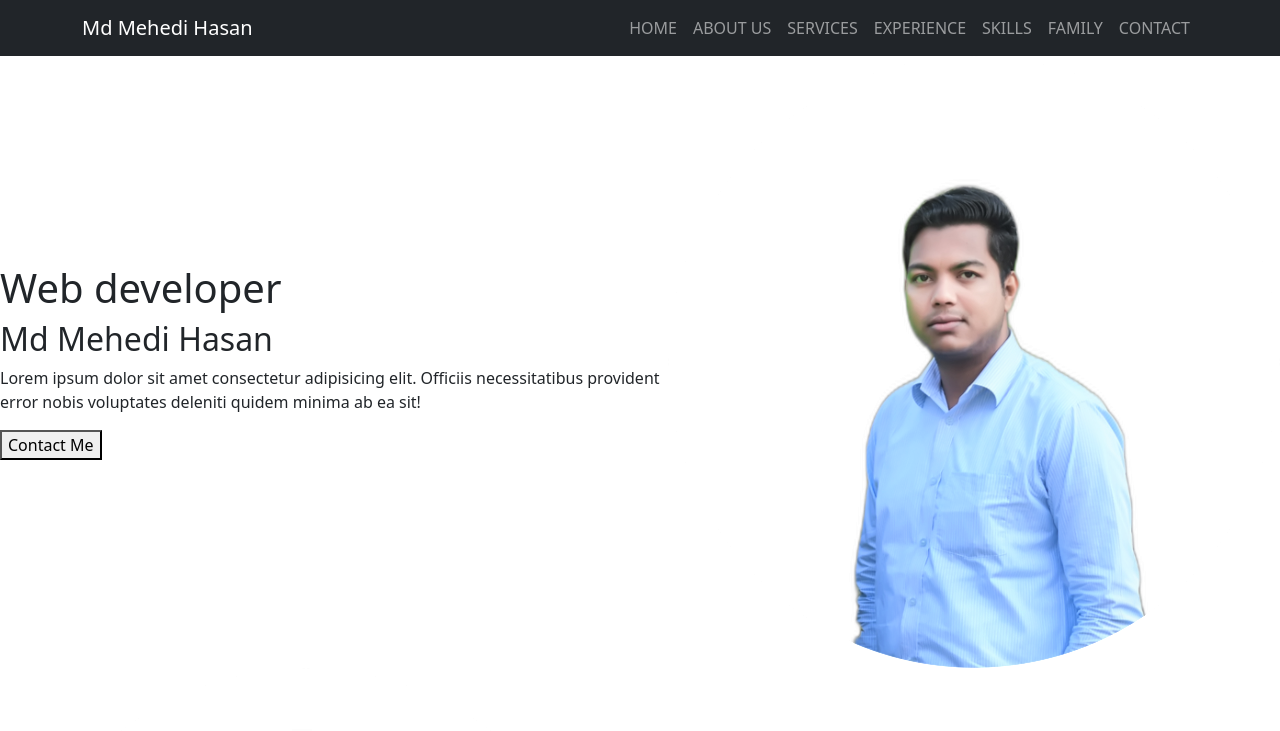
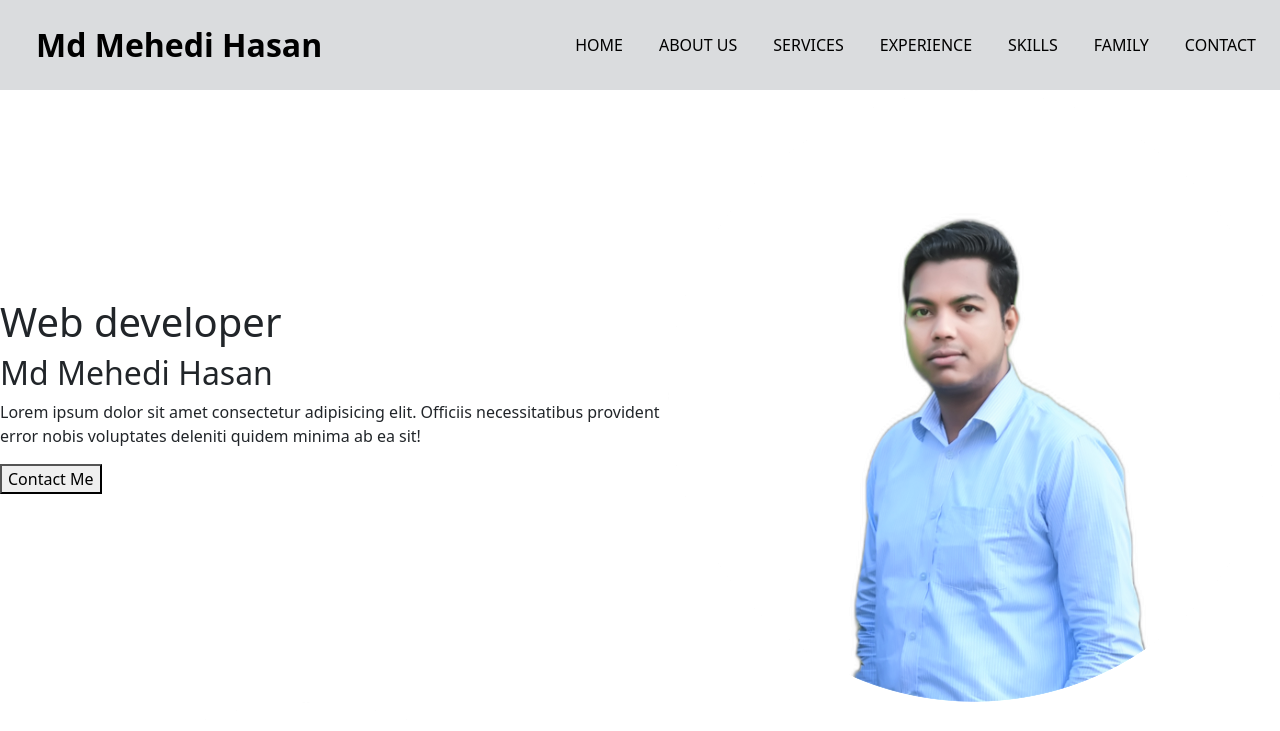
Before and after one commit to mdmehedihasan212/personal-portfolio-simple, a React (Create React App) app: page /about in a window 1280 px wide. Shown: the top 731 px of the page. Built offline with nearby package versions, Linux system fonts and the light colour scheme.

Commit message:
add header design

```diff
--- a/src/App.js
+++ b/src/App.js
@@ -1,39 +1,15 @@
-import { Route, Routes } from 'react-router-dom';
 import './App.css';
 import 'bootstrap/dist/css/bootstrap.min.css';
-import About from './Pages/About/About';
-import Contact from './Pages/Home/Contact/Contact';
-import NotFound from './Pages/Shared/NotFound/NotFound';
 import Footer from './Pages/Shared/Footer/Footer';
 import Header from './Pages/Shared/Header/Header';
-import Services from './Pages/Home/Services/Services';
-import Experience from './Pages/Home/Experience/Experience';
-import EducationSkills from './Pages/Home/EducationSkills/EducationSkills';
-import Family from './Pages/Home/Family/Family';
-import Introduction from './Pages/Home/Introduction/Introduction';
+import Home from './Pages/Home/Home/Home';
 
 function App() {
   return (
     <div>
-      <Header></Header>
-      <Introduction></Introduction>
-      <About></About>
-      <Services></Services>
-      <Experience></Experience>
-      <EducationSkills></EducationSkills>
-      <Family></Family>
-      <Contact></Contact>
-      {/* <Routes>
-        <Route path='/' element={<Introduction></Introduction>}></Route>
-        <Route path='/about' element={<About></About>}></Route>
-        <Route path='/services' element={<Services></Services>}></Route>
-        <Route path='/experience' element={<Experience></Experience>}></Route>
-        <Route path='/skills' element={<EducationSkills></EducationSkills>}></Route>
-        <Route path='/family' element={<Family></Family>}></Route>
-        <Route path='/contact' element={<Contact></Contact>}></Route>
-        <Route path='*' element={<NotFound></NotFound>}></Route>
-      </Routes> */}
-      <Footer></Footer>
+      <Header />
+      <Home />
+      <Footer />
     </div>
   );
 }
--- a/src/Pages/Home/Home/Home.js
+++ b/src/Pages/Home/Home/Home.js
@@ -1,4 +1,5 @@
 import React from 'react';
+import About from '../../About/About';
 import Contact from '../Contact/Contact';
 import EducationSkills from '../EducationSkills/EducationSkills';
 import Experience from '../Experience/Experience';
@@ -6,17 +7,18 @@ import Family from '../Family/Family';
 import Introduction from '../Introduction/Introduction';
 import Services from '../Services/Services';
 
+
 const Home = () => {
     return (
-        <>
-            {/* <Introduction></Introduction>
-            <Contact></Contact>
-            <Services></Services>
-            <Experience></Experience>
-            <EducationSkills></EducationSkills>
-            <Family></Family>
-            <Contact></Contact> */}
-        </>
+        <div>
+            <Introduction />
+            <About />
+            <Services />
+            <Experience />
+            <EducationSkills />
+            <Family />
+            <Contact />
+        </div>
     );
 };
 
--- /dev/null
+++ b/src/Pages/Shared/Header/Header.css
@@ -0,0 +1,4 @@
+.navbar a {
+    margin-left: 20px;
+    color: black !important;
+}
--- a/src/Pages/Shared/Header/Header.js
+++ b/src/Pages/Shared/Header/Header.js
@@ -1,16 +1,16 @@
 import React from 'react';
-import { Container, Nav, Navbar } from 'react-bootstrap';
+import { Nav, Navbar } from 'react-bootstrap';
+import './Header.css';
 
 
 const Header = () => {
     return (
         <>
-            <Navbar collapseOnSelect expand="lg" sticky='top' bg="dark" variant="dark">
-                <Container>
-                    <Navbar.Brand href="#home">Md Mehedi Hasan</Navbar.Brand>
+            <Navbar collapseOnSelect sticky='top' className='bg-secondary p-3 text-dark bg-opacity-25'>
+                <Navbar.Brand className='fw-bold fs-2' href="#home">Md Mehedi Hasan</Navbar.Brand>
                 <Navbar.Toggle aria-controls="responsive-navbar-nav" />
                 <Navbar.Collapse id="responsive-navbar-nav">
-                        <Nav className='ms-auto text-uppercase'>
+                    <Nav className='navbar ms-auto text-uppercase'>
                         <Nav.Link href='#home'>Home</Nav.Link>
                         <Nav.Link href="#aboutus">About Us</Nav.Link>
                         <Nav.Link href="#services">Services</Nav.Link>
@@ -20,7 +20,6 @@ const Header = () => {
                         <Nav.Link href="#contact">Contact</Nav.Link>
                     </Nav>
                 </Navbar.Collapse>
-                </Container>
             </Navbar>
         </>
     );
--- a/src/index.css
+++ b/src/index.css
@@ -1,10 +1,6 @@
 body {
   margin: 0;
-  font-family: -apple-system, BlinkMacSystemFont, 'Segoe UI', 'Roboto', 'Oxygen',
-    'Ubuntu', 'Cantarell', 'Fira Sans', 'Droid Sans', 'Helvetica Neue',
-    sans-serif;
-  -webkit-font-smoothing: antialiased;
-  -moz-osx-font-smoothing: grayscale;
+  font-family: Open Sans, sans-serif;
 }
 
 code {
```
Also changed, not shown: src/Pages/Shared/CustomLink/CustomLink.js (deleted, +0 -21 lines). Lines whose indentation alone changed are shown as unchanged.
